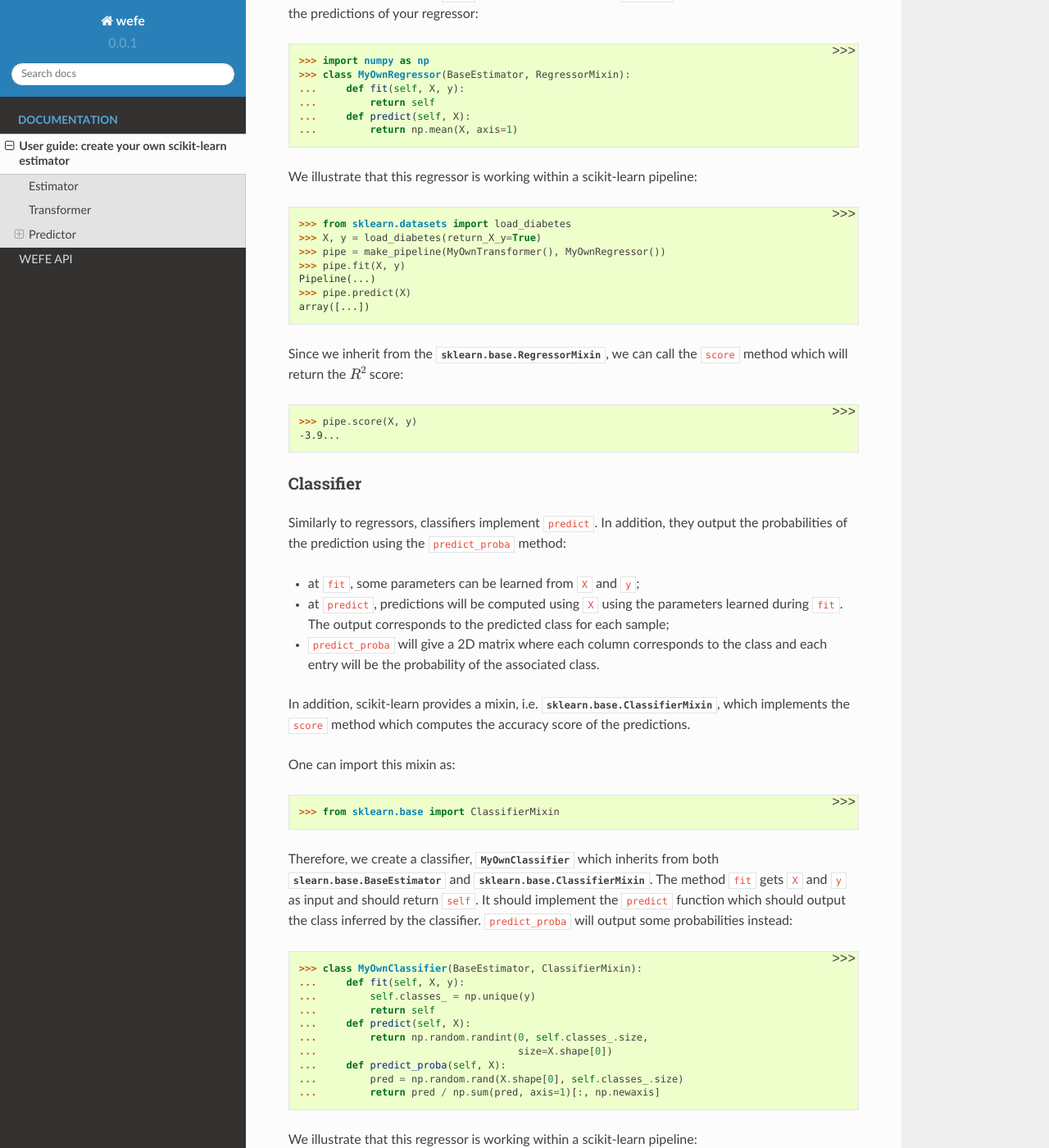
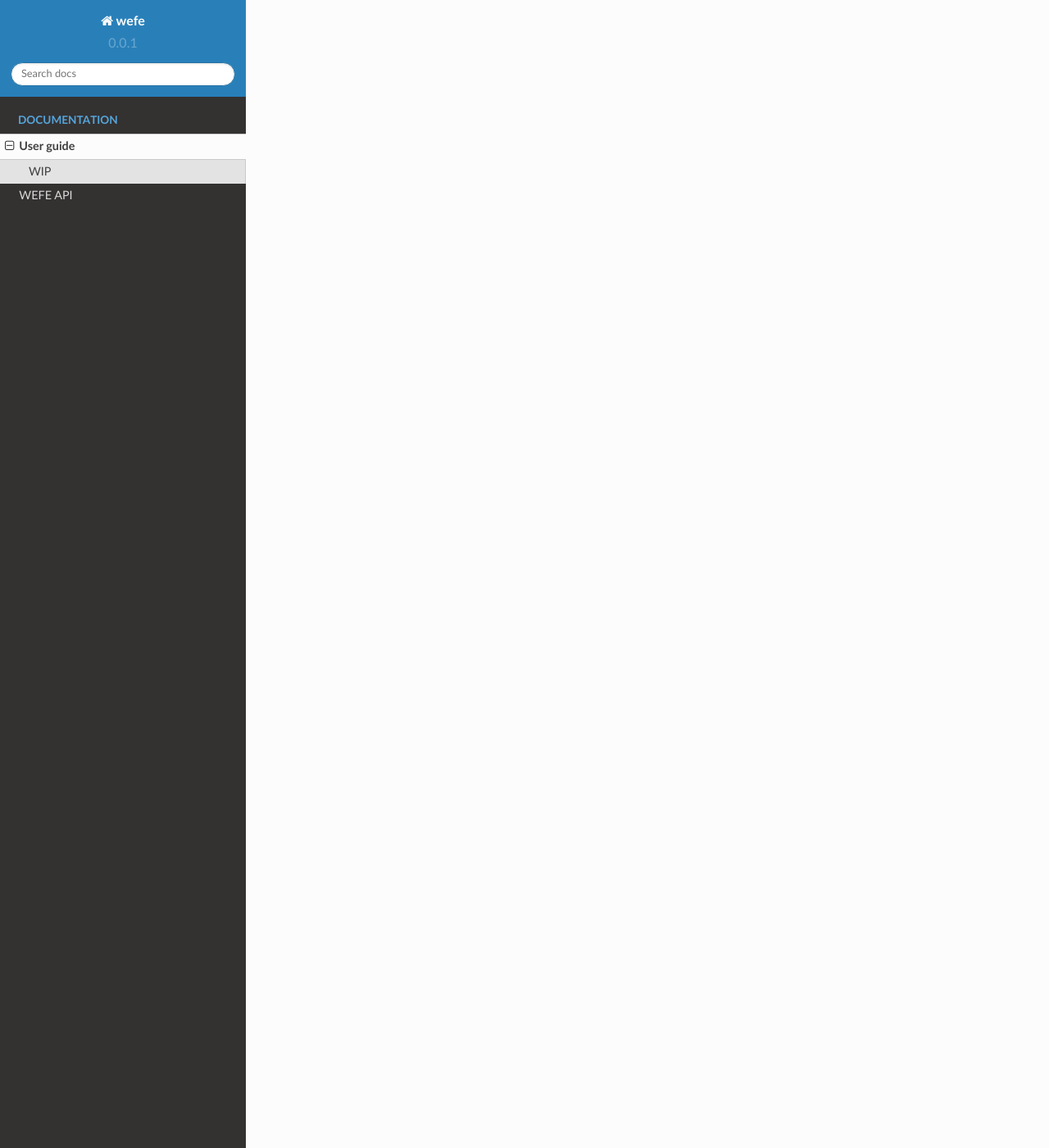
Before and after one commit to dccuchile/wefe, a Sphinx documentation site: the page built from doc/user_guide.rst, in a window 1280 px wide and 1400 px high, scrolled down 2022 px. Shown: the whole window at 82% size. Built offline with Sphinx 7.4.7 and the Read the Docs theme 2.0.0, drawn with Linux system fonts in a browser that asks for light colours; formulas are drawn with MathJax 3; pages that are not in the unit, such as notebooks, are missing from menus; some of the changed text lies outside the part shown.

```diff
--- a/doc/api.rst
+++ b/doc/api.rst
@@ -17,7 +17,7 @@
    WordEmbeddingModel
 
 Query
-======
+==================
 
 .. autosummary::
    :toctree: generated/
--- a/doc/user_guide.rst
+++ b/doc/user_guide.rst
@@ -3,179 +3,181 @@
 .. _user_guide:
 
 ==================================================
-User guide: create your own scikit-learn estimator
+User guide
 ==================================================
 
-Estimator
----------
+WIP
+---
 
-The central piece of transformer, regressor, and classifier is
-:class:`sklearn.base.BaseEstimator`. All estimators in scikit-learn are derived
-from this class. In more details, this base class enables to set and get
-parameters of the estimator. It can be imported as::
+WIP...
 
-    >>> from sklearn.base import BaseEstimator
+.. The central piece of transformer, regressor, and classifier is
+.. :class:`sklearn.base.BaseEstimator`. All estimators in scikit-learn are derived
+.. from this class. In more details, this base class enables to set and get
+.. parameters of the estimator. It can be imported as::
 
-Once imported, you can create a class which inherate from this base class::
+..     >>> from sklearn.base import BaseEstimator
 
-    >>> class MyOwnEstimator(BaseEstimator):
-    ...     pass
+.. Once imported, you can create a class which inherate from this base class::
 
-Transformer
------------
+..     >>> class MyOwnEstimator(BaseEstimator):
+..     ...     pass
 
-Transformers are scikit-learn estimators which implement a ``transform`` method.
-The use case is the following:
+.. Transformer
+.. -----------
 
-* at ``fit``, some parameters can be learned from ``X`` and ``y``;
-* at ``transform``, `X` will be transformed, using the parameters learned
-  during ``fit``.
+.. Transformers are scikit-learn estimators which implement a ``transform`` method.
+.. The use case is the following:
 
-.. _mixin: https://en.wikipedia.org/wiki/Mixin
+.. * at ``fit``, some parameters can be learned from ``X`` and ``y``;
+.. * at ``transform``, `X` will be transformed, using the parameters learned
+..   during ``fit``.
 
-In addition, scikit-learn provides a
-mixin_, i.e. :class:`sklearn.base.TransformerMixin`, which
-implement the combination of ``fit`` and ``transform`` called ``fit_transform``::
+.. .. _mixin: https://en.wikipedia.org/wiki/Mixin
 
-One can import the mixin class as::
+.. In addition, scikit-learn provides a
+.. mixin_, i.e. :class:`sklearn.base.TransformerMixin`, which
+.. implement the combination of ``fit`` and ``transform`` called ``fit_transform``::
 
-    >>> from sklearn.base import TransformerMixin
+.. One can import the mixin class as::
 
-Therefore, when creating a transformer, you need to create a class which
-inherits from both :class:`sklearn.base.BaseEstimator` and
-:class:`sklearn.base.TransformerMixin`. The scikit-learn API imposed ``fit`` to
-**return ``self``**. The reason is that it allows to pipeline ``fit`` and
-``transform`` imposed by the :class:`sklearn.base.TransformerMixin`. The
-``fit`` method is expected to have ``X`` and ``y`` as inputs. Note that
-``transform`` takes only ``X`` as input and is expected to return the
-transformed version of ``X``::
+..     >>> from sklearn.base import TransformerMixin
 
-    >>> class MyOwnTransformer(BaseEstimator, TransformerMixin):
-    ...     def fit(self, X, y=None):
-    ...         return self
-    ...     def transform(self, X):
-    ...         return X
+.. Therefore, when creating a transformer, you need to create a class which
+.. inherits from both :class:`sklearn.base.BaseEstimator` and
+.. :class:`sklearn.base.TransformerMixin`. The scikit-learn API imposed ``fit`` to
+.. **return ``self``**. The reason is that it allows to pipeline ``fit`` and
+.. ``transform`` imposed by the :class:`sklearn.base.TransformerMixin`. The
+.. ``fit`` method is expected to have ``X`` and ``y`` as inputs. Note that
+.. ``transform`` takes only ``X`` as input and is expected to return the
+.. transformed version of ``X``::
 
-We build a basic example to show that our :class:`MyOwnTransformer` is working
-within a scikit-learn ``pipeline``::
+..     >>> class MyOwnTransformer(BaseEstimator, TransformerMixin):
+..     ...     def fit(self, X, y=None):
+..     ...         return self
+..     ...     def transform(self, X):
+..     ...         return X
 
-    >>> from sklearn.datasets import load_iris
-    >>> from sklearn.pipeline import make_pipeline
-    >>> from sklearn.linear_model import LogisticRegression
-    >>> X, y = load_iris(return_X_y=True)
-    >>> pipe = make_pipeline(MyOwnTransformer(),
-    ...                      LogisticRegression(random_state=10,
-    ...                                         solver='lbfgs',
-    ...                                         multi_class='auto'))
-    >>> pipe.fit(X, y)  # doctest: +ELLIPSIS
-    Pipeline(...)
-    >>> pipe.predict(X)  # doctest: +ELLIPSIS
-    array([...])
+.. We build a basic example to show that our :class:`MyOwnTransformer` is working
+.. within a scikit-learn ``pipeline``::
 
-Predictor
----------
+..     >>> from sklearn.datasets import load_iris
+..     >>> from sklearn.pipeline import make_pipeline
+..     >>> from sklearn.linear_model import LogisticRegression
+..     >>> X, y = load_iris(return_X_y=True)
+..     >>> pipe = make_pipeline(MyOwnTransformer(),
+..     ...                      LogisticRegression(random_state=10,
+..     ...                                         solver='lbfgs',
+..     ...                                         multi_class='auto'))
+..     >>> pipe.fit(X, y)  # doctest: +ELLIPSIS
+..     Pipeline(...)
+..     >>> pipe.predict(X)  # doctest: +ELLIPSIS
+..     array([...])
 
-Regressor
-~~~~~~~~~
+.. Predictor
+.. ---------
 
-Similarly, regressors are scikit-learn estimators which implement a ``predict``
-method. The use case is the following:
+.. Regressor
+.. ~~~~~~~~~
 
-* at ``fit``, some parameters can be learned from ``X`` and ``y``;
-* at ``predict``, predictions will be computed using ``X`` using the parameters
-  learned during ``fit``.
+.. Similarly, regressors are scikit-learn estimators which implement a ``predict``
+.. method. The use case is the following:
 
-In addition, scikit-learn provides a mixin_, i.e.
-:class:`sklearn.base.RegressorMixin`, which implements the ``score`` method
-which computes the :math:`R^2` score of the predictions.
+.. * at ``fit``, some parameters can be learned from ``X`` and ``y``;
+.. * at ``predict``, predictions will be computed using ``X`` using the parameters
+..   learned during ``fit``.
 
-One can import the mixin as::
+.. In addition, scikit-learn provides a mixin_, i.e.
+.. :class:`sklearn.base.RegressorMixin`, which implements the ``score`` method
+.. which computes the :math:`R^2` score of the predictions.
 
-    >>> from sklearn.base import RegressorMixin
+.. One can import the mixin as::
 
-Therefore, we create a regressor, :class:`MyOwnRegressor` which inherits from
-both :class:`sklearn.base.BaseEstimator` and
-:class:`sklearn.base.RegressorMixin`. The method ``fit`` gets ``X`` and ``y``
-as input and should return ``self``. It should implement the ``predict``
-function which should output the predictions of your regressor::
+..     >>> from sklearn.base import RegressorMixin
 
-    >>> import numpy as np
-    >>> class MyOwnRegressor(BaseEstimator, RegressorMixin):
-    ...     def fit(self, X, y):
-    ...         return self
-    ...     def predict(self, X):
-    ...         return np.mean(X, axis=1)
+.. Therefore, we create a regressor, :class:`MyOwnRegressor` which inherits from
+.. both :class:`sklearn.base.BaseEstimator` and
+.. :class:`sklearn.base.RegressorMixin`. The method ``fit`` gets ``X`` and ``y``
+.. as input and should return ``self``. It should implement the ``predict``
+.. function which should output the predictions of your regressor::
 
-We illustrate that this regressor is working within a scikit-learn pipeline::
+..     >>> import numpy as np
+..     >>> class MyOwnRegressor(BaseEstimator, RegressorMixin):
+..     ...     def fit(self, X, y):
+..     ...         return self
+..     ...     def predict(self, X):
+..     ...         return np.mean(X, axis=1)
 
-    >>> from sklearn.datasets import load_diabetes
-    >>> X, y = load_diabetes(return_X_y=True)
-    >>> pipe = make_pipeline(MyOwnTransformer(), MyOwnRegressor())
-    >>> pipe.fit(X, y)  # doctest: +ELLIPSIS
-    Pipeline(...)
-    >>> pipe.predict(X)  # doctest: +ELLIPSIS
-    array([...])
+.. We illustrate that this regressor is working within a scikit-learn pipeline::
 
-Since we inherit from the :class:`sklearn.base.RegressorMixin`, we can call
-the ``score`` method which will return the :math:`R^2` score::
+..     >>> from sklearn.datasets import load_diabetes
+..     >>> X, y = load_diabetes(return_X_y=True)
+..     >>> pipe = make_pipeline(MyOwnTransformer(), MyOwnRegressor())
+..     >>> pipe.fit(X, y)  # doctest: +ELLIPSIS
+..     Pipeline(...)
+..     >>> pipe.predict(X)  # doctest: +ELLIPSIS
+..     array([...])
 
-    >>> pipe.score(X, y)  # doctest: +ELLIPSIS
-    -3.9...
+.. Since we inherit from the :class:`sklearn.base.RegressorMixin`, we can call
+.. the ``score`` method which will return the :math:`R^2` score::
 
-Classifier
-~~~~~~~~~~
+..     >>> pipe.score(X, y)  # doctest: +ELLIPSIS
+..     -3.9...
 
-Similarly to regressors, classifiers implement ``predict``. In addition, they
-output the probabilities of the prediction using the ``predict_proba`` method:
+.. Classifier
+.. ~~~~~~~~~~
 
-* at ``fit``, some parameters can be learned from ``X`` and ``y``;
-* at ``predict``, predictions will be computed using ``X`` using the parameters
-  learned during ``fit``. The output corresponds to the predicted class for each sample;
-* ``predict_proba`` will give a 2D matrix where each column corresponds to the
-  class and each entry will be the probability of the associated class.
+.. Similarly to regressors, classifiers implement ``predict``. In addition, they
+.. output the probabilities of the prediction using the ``predict_proba`` method:
 
-In addition, scikit-learn provides a mixin, i.e.
-:class:`sklearn.base.ClassifierMixin`, which implements the ``score`` method
-which computes the accuracy score of the predictions.
+.. * at ``fit``, some parameters can be learned from ``X`` and ``y``;
+.. * at ``predict``, predictions will be computed using ``X`` using the parameters
+..   learned during ``fit``. The output corresponds to the predicted class for each sample;
+.. * ``predict_proba`` will give a 2D matrix where each column corresponds to the
+..   class and each entry will be the probability of the associated class.
 
-One can import this mixin as::
+.. In addition, scikit-learn provides a mixin, i.e.
+.. :class:`sklearn.base.ClassifierMixin`, which implements the ``score`` method
+.. which computes the accuracy score of the predictions.
 
-    >>> from sklearn.base import ClassifierMixin
+.. One can import this mixin as::
 
-Therefore, we create a classifier, :class:`MyOwnClassifier` which inherits
-from both :class:`slearn.base.BaseEstimator` and
-:class:`sklearn.base.ClassifierMixin`. The method ``fit`` gets ``X`` and ``y``
-as input and should return ``self``. It should implement the ``predict``
-function which should output the class inferred by the classifier.
-``predict_proba`` will output some probabilities instead::
+..     >>> from sklearn.base import ClassifierMixin
 
-    >>> class MyOwnClassifier(BaseEstimator, ClassifierMixin):
-    ...     def fit(self, X, y):
-    ...         self.classes_ = np.unique(y)
-    ...         return self
-    ...     def predict(self, X):
-    ...         return np.random.randint(0, self.classes_.size,
-    ...                                  size=X.shape[0])
-    ...     def predict_proba(self, X):
-    ...         pred = np.random.rand(X.shape[0], self.classes_.size)
-    ...         return pred / np.sum(pred, axis=1)[:, np.newaxis]
+.. Therefore, we create a classifier, :class:`MyOwnClassifier` which inherits
+.. from both :class:`slearn.base.BaseEstimator` and
+.. :class:`sklearn.base.ClassifierMixin`. The method ``fit`` gets ``X`` and ``y``
+.. as input and should return ``self``. It should implement the ``predict``
+.. function which should output the class inferred by the classifier.
+.. ``predict_proba`` will output some probabilities instead::
 
-We illustrate that this regressor is working within a scikit-learn pipeline::
+..     >>> class MyOwnClassifier(BaseEstimator, ClassifierMixin):
+..     ...     def fit(self, X, y):
+..     ...         self.classes_ = np.unique(y)
+..     ...         return self
+..     ...     def predict(self, X):
+..     ...         return np.random.randint(0, self.classes_.size,
+..     ...                                  size=X.shape[0])
+..     ...     def predict_proba(self, X):
+..     ...         pred = np.random.rand(X.shape[0], self.classes_.size)
+..     ...         return pred / np.sum(pred, axis=1)[:, np.newaxis]
 
-    >>> X, y = load_iris(return_X_y=True)
-    >>> pipe = make_pipeline(MyOwnTransformer(), MyOwnClassifier())
-    >>> pipe.fit(X, y)  # doctest: +ELLIPSIS
-    Pipeline(...)
+.. We illustrate that this regressor is working within a scikit-learn pipeline::
 
-Then, you can call ``predict`` and ``predict_proba``::
+..     >>> X, y = load_iris(return_X_y=True)
+..     >>> pipe = make_pipeline(MyOwnTransformer(), MyOwnClassifier())
+..     >>> pipe.fit(X, y)  # doctest: +ELLIPSIS
+..     Pipeline(...)
 
-    >>> pipe.predict(X)  # doctest: +ELLIPSIS
-    array([...])
-    >>> pipe.predict_proba(X)  # doctest: +ELLIPSIS
-    array([...])
+.. Then, you can call ``predict`` and ``predict_proba``::
 
-Since our classifier inherits from :class:`sklearn.base.ClassifierMixin`, we
-can compute the accuracy by calling the ``score`` method::
+..     >>> pipe.predict(X)  # doctest: +ELLIPSIS
+..     array([...])
+..     >>> pipe.predict_proba(X)  # doctest: +ELLIPSIS
+..     array([...])
 
-    >>> pipe.score(X, y)  # doctest: +ELLIPSIS
-    0...
+.. Since our classifier inherits from :class:`sklearn.base.ClassifierMixin`, we
+.. can compute the accuracy by calling the ``score`` method::
+
+..     >>> pipe.score(X, y)  # doctest: +ELLIPSIS
+..     0...
--- a/wefe/__init__.py
+++ b/wefe/__init__.py
@@ -1,5 +1,6 @@
 from .word_embedding_model import WordEmbeddingModel
 from .query import Query
+from .metrics.base_metric import BaseMetric
 from .metrics.WEAT import WEAT
 from .metrics.RND import RND
 from .metrics.RNSB import RNSB
@@ -8,6 +9,6 @@
 from ._version import __version__
 
 __all__ = [
-    'WordEmbeddingModel', 'Query', 'WEAT', 'RND', 'RNSB', 'MAC', 'fetch_bingliu', 'fetch_debias_multiclass',
-    'fetch_debiaswe', 'fetch_eds', 'load_weat', '__version__'
+    'WordEmbeddingModel', 'Query', 'BaseMetric', 'WEAT', 'RND', 'RNSB', 'MAC', 'fetch_bingliu',
+    'fetch_debias_multiclass', 'fetch_debiaswe', 'fetch_eds', 'load_weat', '__version__'
 ]
```
Also changed, not shown: other parts of doc/api.rst (+19 -13 lines), 12 other files.
